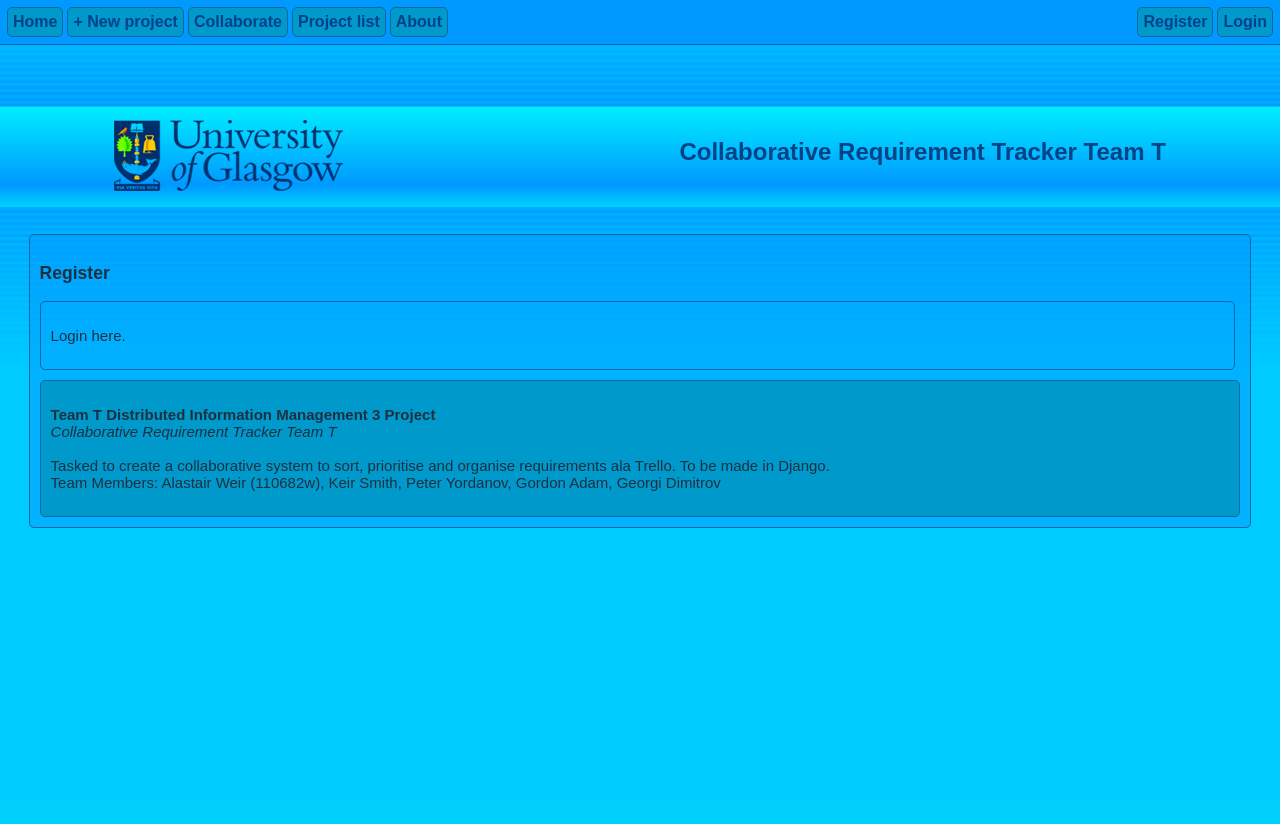
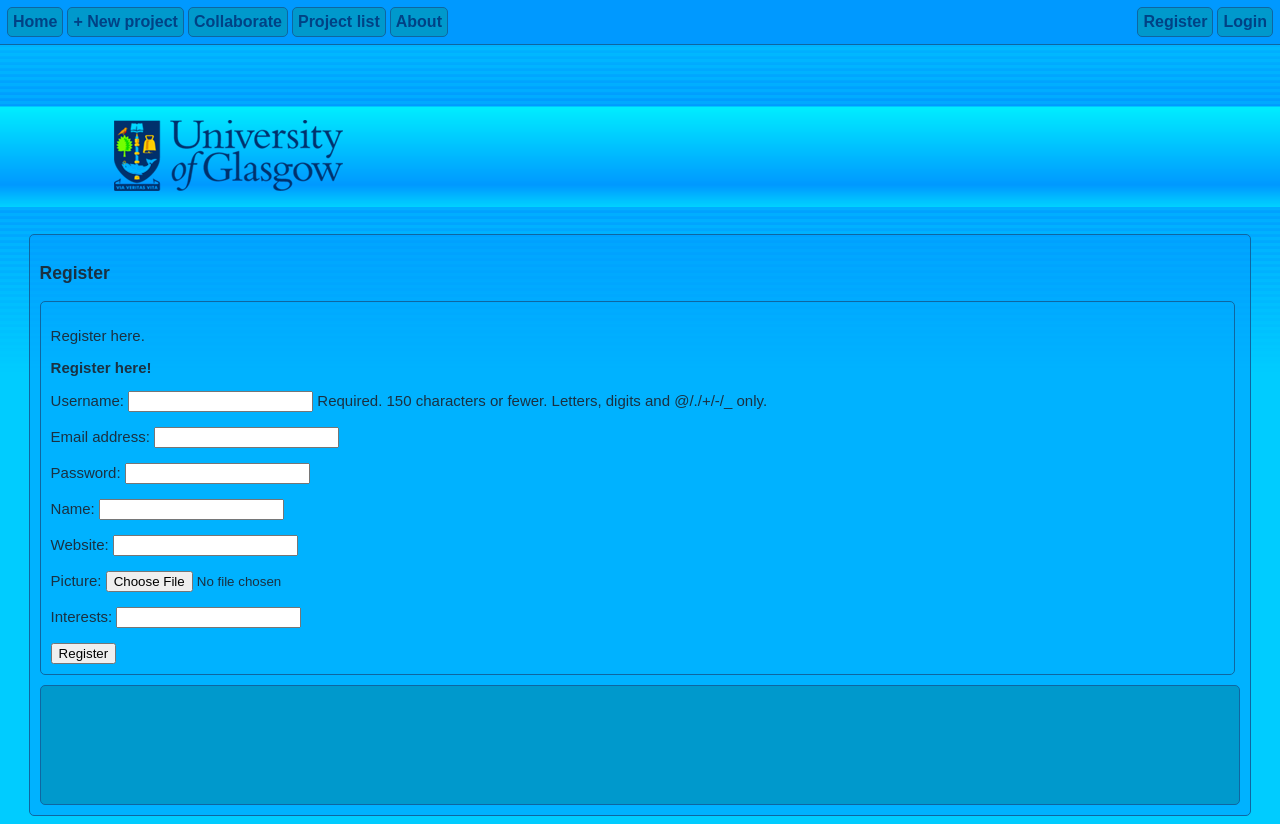
Before and after one commit to Kaffse/dim3-teamt, a Django app: page /register/ in a window 1280 px wide. Before the commit the page ends 528 px from the top, so only its background shows below. Run offline with Django 3.2, Linux system fonts and the light colour scheme.

Commit message:
login and register views added

```diff
--- a/dim3app/admin.py
+++ b/dim3app/admin.py
@@ -1,9 +1,9 @@
 from django.contrib import admin
 
 from dim3app.models import Project
-from dim3app.models import User
+from dim3app.models import UserAcc
 from dim3app.models import Task
 
 admin.site.register(Project)
-admin.site.register(User)
+admin.site.register(UserAcc)
 admin.site.register(Task)
--- /dev/null
+++ b/dim3app/forms.py
@@ -0,0 +1,17 @@
+#pyordanov
+
+from django import forms
+from dim3app.models import UserAcc
+from django.contrib.auth.models import User
+
+class UserForm(forms.ModelForm):
+	password = forms.CharField(widget=forms.PasswordInput())
+
+	class Meta:
+		model = User
+		fields = ('username', 'email', 'password')
+
+class UserAccForm(forms.ModelForm):
+	class Meta:
+		model = UserAcc
+		fields = ('name','website', 'picture','interests')
--- a/dim3app/models.py
+++ b/dim3app/models.py
@@ -1,6 +1,7 @@
 #pyordanov beta models
 
 from django.db import models
+from django.contrib.auth.models import User
 
 
 class Project(models.Model):
@@ -25,18 +26,20 @@ class Project(models.Model):
 	def __unicode__(self):
 		return self.name
 
-class User(models.Model):
+class UserAcc(models.Model):
 
-	id = models.AutoField(primary_key=True)
+	user = models.OneToOneField(User)
 	name = models.CharField(max_length=50)
 	email = models.CharField(max_length=50)
+	website = models.URLField(blank=True)
+	picture = models.ImageField(upload_to='static/data', blank=True)
 	project = models.ManyToManyField(Project, related_name='project+')
 
 	# can be removed/changed to a list field to store insterests as tags
 	interests = models.CharField(max_length=100)
 
 	def __unicode__(self):
-		return self.name
+		return self.user.username
 
 
 
--- a/dim3app/views.py
+++ b/dim3app/views.py
@@ -2,11 +2,12 @@ from django.shortcuts import render
 from django.http import HttpResponse
 from django.template import RequestContext
 from django.shortcuts import render_to_response
+from dim3app.forms import UserForm, UserAccForm
 
 cont = {'header':"Collaborative Requirement Tracker Team T",
 		'title':"Team T Distributed Information Management 3 Project",
 		'description':"Tasked to create a collaborative system to sort, prioritise and organise requirements ala Trello. To be made in Django.",
-		'members': "Team Members: Alastair Weir (110682w), Keir Smith, Peter Yordanov, Gordon Adam, Georgi Dimitrov"
+		'members': "Team Members: Alastair Weir (110682w), Keir Smith, Peter Yordanov, Gordon Adam, Georgi Dimitrov",
 		}
 
 
@@ -31,9 +32,61 @@ def about(request):
 	return render_to_response('webapp/about.htm',cont, context)
 
 def register(request):
+
 	context = RequestContext(request)
-	return render_to_response('webapp/register.htm',cont, context)
+	registered = False
+
+
+	if request.method == 'POST':
+		u_form = UserForm(data=request.POST)
+		acc_form = UserAccForm(data=request.POST)
+
+		if u_form.is_valid() and acc_form.is_valid():
+			user = u_form.save()
+
+			user.set_password(user.password)
+			user.save()
+			account = acc_form.save(comit=False)
+			account.user = user
+
+			if 'picture' in request.FILES:
+				account.picture = request.FILES['picture']
+
+			profile.save()
+			registered = True
+
+		else:
+			print u_form.errors, acc_form.errors
+
+	else:
+		u_form = UserForm()
+		acc_form = UserAccForm()
+
+	return render_to_response(
+		'webapp/register.htm',
+		{'u_form': u_form, 'acc_form': acc_form, 'registered': registered},
+		context)
 
 def login(request):
+
 	context = RequestContext(request)
-	return render_to_response('webapp/login.htm',cont, context)
+
+	if request.method == 'POST':
+		username = request.POST['username']
+		password = request.POST['password']
+
+		user = authenticate(username=username,password=password)
+
+		if user is not None:
+			if user.is_active:
+				login(request,user)
+				return HttpResponseRedirect('/plist/')
+
+			else:
+				return HttpResponse("Account error.")
+		else:
+			print "Invalid username/password: {0}, {1}".format(username, password)
+
+	else:
+
+		return render_to_response('webapp/login.htm',cont, context)
--- a/template/webapp/register.htm
+++ b/template/webapp/register.htm
@@ -3,7 +3,28 @@
 
 {% block content %}
 		<div id="content">
-		<p>Login here. </p>
+		<p>Register here. </p>
+
+			{% if registered %}
+			<strong>Thank you for registering!</strong>
+			<a href="/">Return to the homepage.</a><br />
+			{% else %}
+			<strong>Register here!</strong><br />
+
+			<form id="u_form" method="post" action="/register/"
+					enctype="multipart/form-data">
+
+				{% csrf_token %}
+
+
+				{{ u_form.as_p }}
+				{{ acc_form.as_p }}
+
+				<!-- Provide a button to click to submit the form. -->
+				<input type="submit" name="submit" value="Register" />
+			</form>
+			{% endif %}
+
 		</div>
 {% endblock %}
 
--- a/template/webapp/template.htm
+++ b/template/webapp/template.htm
@@ -8,7 +8,7 @@
 
     <head>
 		<meta http-equiv="Content-Type" content="text/html; charset=utf-8"/>
-		 <link rel="stylesheet" href="{% static "css/style.css" %}" />
+		 <link rel="stylesheet" href="{% static "style/css/style.css" %}" />
         <title>{{title}}</title>
 
 		{% block head %} {% endblock %}
```
Also changed, not shown: template/webapp/login.htm (+11 -0 lines), static/style/background.png (renamed from static/background.png), static/style/book.jpg (renamed from static/book.jpg), static/style/css/style.css (renamed from static/css/style.css), static/style/glas.png (renamed from static/glas.png), static/style/logo1.png (renamed from static/logo1.png), static/style/ug-logo-transparent.gif (renamed from static/ug-logo-transparent.gif), static/style/uni_logo.gif (renamed from static/uni_logo.gif), static/style/uni_logo1.png (renamed from static/uni_logo1.png).
